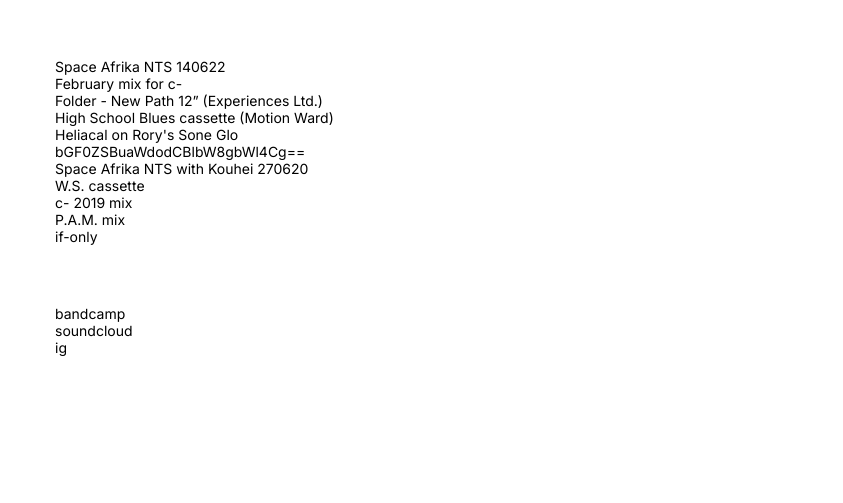
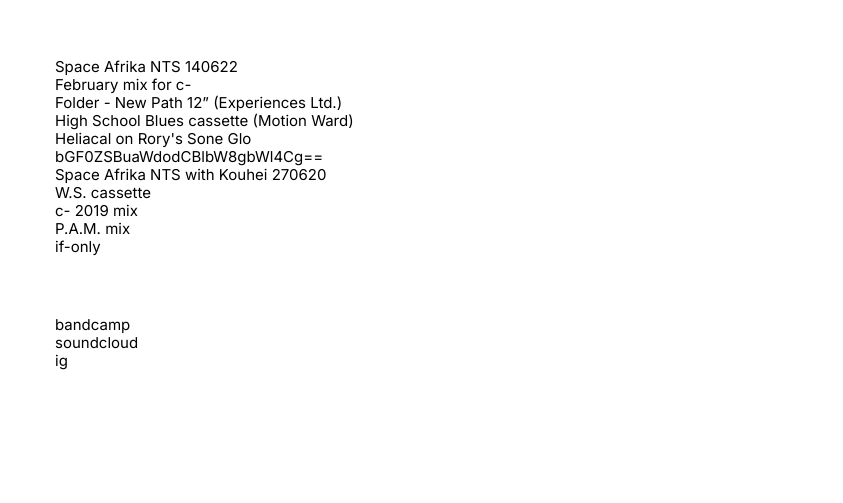
Before and after one commit to user175385803/nk, a website: page source/index.html in a window 1280 px wide. Shown: the part 242-745 px from the top of the page, without its empty margins (437-1280 px from the left). Drawn offline with nearby package versions, Linux system fonts and the light colour scheme; files that its build step writes are made by us from their sources.

Commit message:
fix list

```diff
--- a/source/sass/blocks/contact.scss
+++ b/source/sass/blocks/contact.scss
@@ -3,7 +3,7 @@
 .contact {
   text-decoration: none;
   color: $color-black;
-  font-size: 14px;
+  font-size: 15px;
   background-color: rgba(195, 192, 168, 0.948);
   position: fixed;
   bottom: 20px;
--- a/source/sass/blocks/list.scss
+++ b/source/sass/blocks/list.scss
@@ -2,9 +2,9 @@
 
 .list {
   list-style: none;
-  font-size: 12px;
-  line-height: 15px;
-  padding-left: 38px;
+  font-size: 13px;
+  line-height: 16px;
+  padding-left: 30px;
 
   &--links {
     margin-top: 300px;
@@ -17,14 +17,12 @@
   }
 
   @media (min-width: $mobile-width) {
-    font-size: 14px;
-    line-height: 17px;
+    font-size: 15px;
+    line-height: 18px;
     padding-left: 50px;
   }
 
   @media (min-width: $tablet-width) {
-    font-size: 14px;
-    line-height: 17px;
     margin-left: 102px;
 
     &--links {
@@ -33,7 +31,7 @@
 
     &--social {
       margin-top: 60px;
-      padding-bottom: 50px;
+      padding-bottom: 40px;
     }
   }
 }
```
